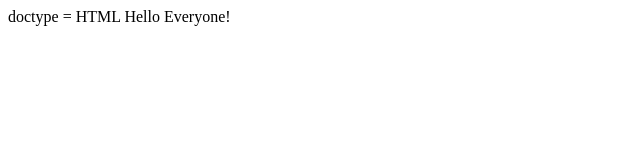
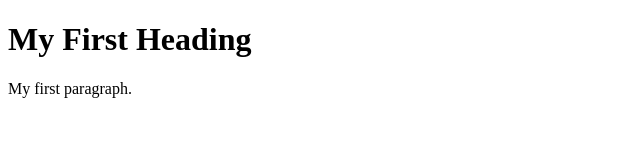
Before and after one commit to dakotabemis/dakotabemis.github.io, a plain HTML site: page index.html in a window 1280 px wide. Shown: the whole page, without its empty margins (0-640 px from the left). Drawn offline with Linux system fonts and the light colour scheme.

Commit message:
Update index.html

```diff
--- a/index.html
+++ b/index.html
@@ -1,5 +1,13 @@
-doctype = HTML
+<!DOCTYPE html>
+<html>
+<body>
+  <h1>
+      My First Heading
+  </h1>
 
-<body>
-  Hello Everyone!
-<body>
+  <p>
+      My first paragraph.
+  </p>
+
+</body>
+</html>
```
